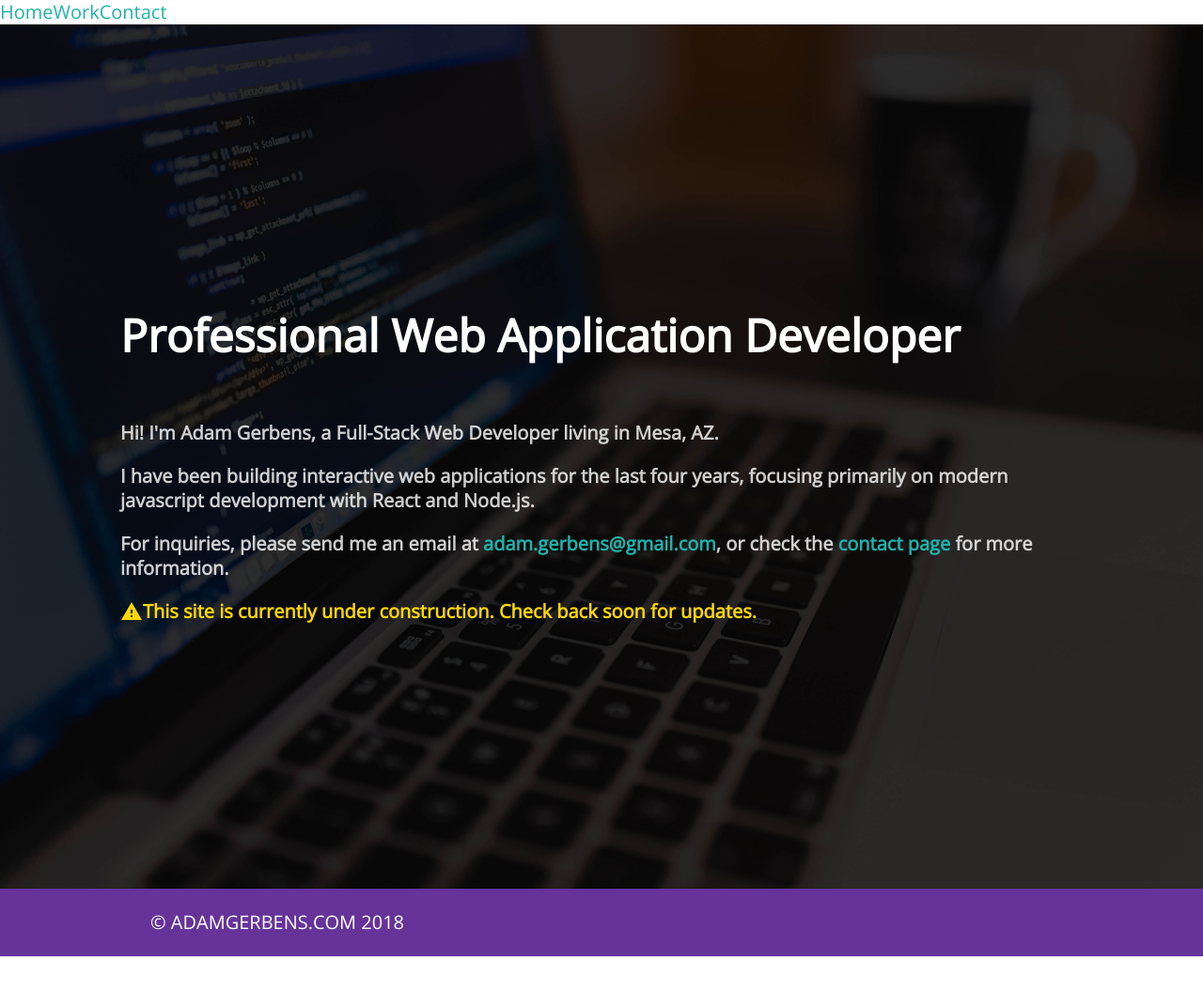
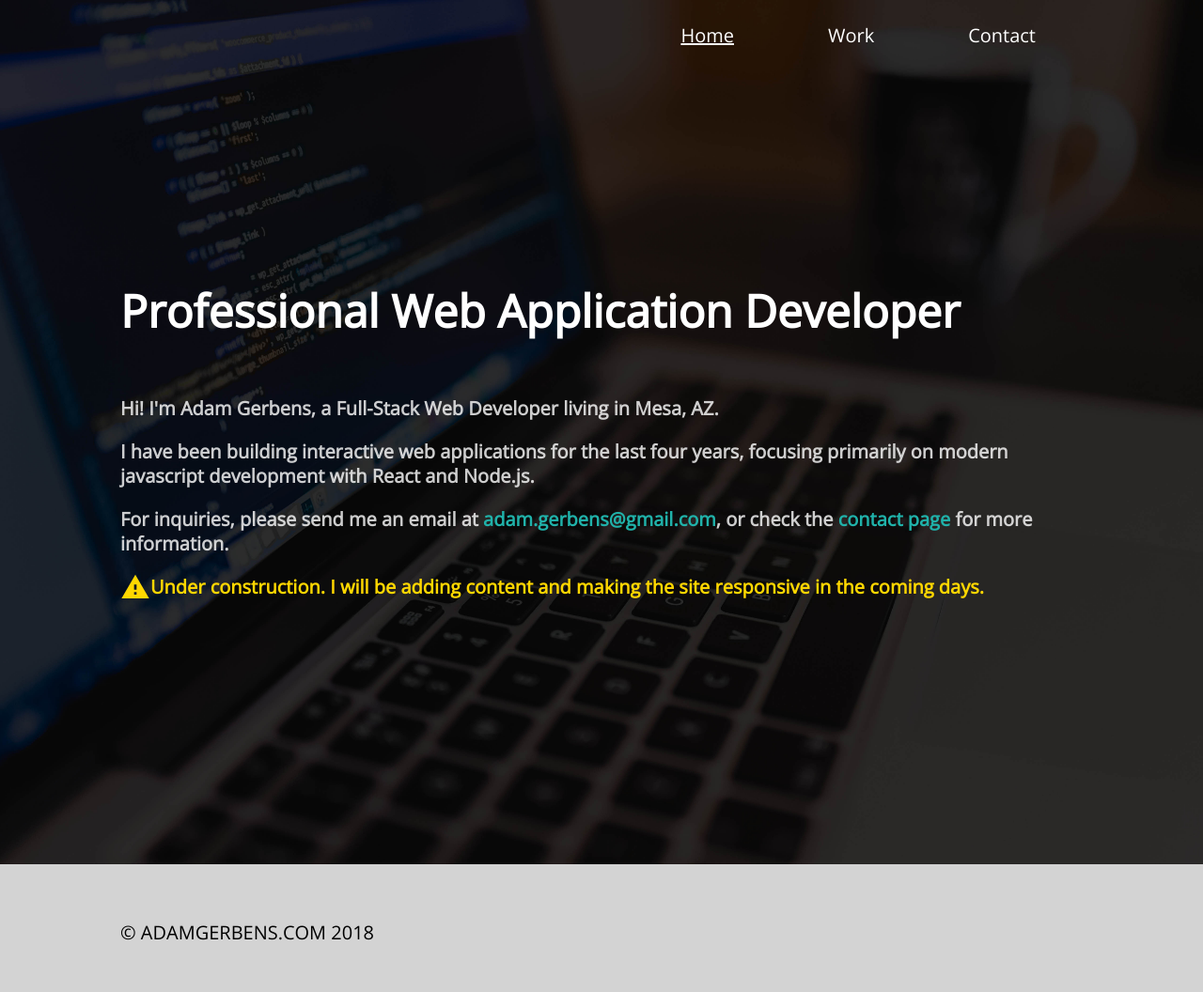
Before and after one commit to agerbens/agerbens.github.io, a Gatsby site: page / in a window 1280 px wide. Shown: the whole page at 94% size. Built offline with nearby package versions, Linux system fonts and the light colour scheme; Gatsby itself is replaced by a stand-in of ours.

Commit message:
Work on header, footer, fix active nav

```diff
--- a/src/components/Footer.js
+++ b/src/components/Footer.js
@@ -1,33 +1,26 @@
-import React from 'react'
-import { Link } from 'gatsby'
+import React from 'react';
+import { Link } from 'gatsby';
 
 const Header = ({ siteTitle }) => (
   <div
     style={{
-      background: 'rebeccapurple',
-      marginBottom: '1.45rem',
+      background: 'lightgray',
+      maxWidth: 1024,
+      padding: '50px 0px',
+      margin: '10px auto',
     }}
   >
-    <div
+    <Link
+      to="/"
       style={{
-        margin: '0 auto',
-        maxWidth: 960,
-        padding: '1.45rem 1.0875rem',
+        color: 'black',
+        textDecoration: 'none',
+        margin: 'auto',
       }}
     >
-      <h1 style={{ margin: 0 }}>
-        <Link
-          to="/"
-          style={{
-            color: 'white',
-            textDecoration: 'none',
-          }}
-        >
-          © ADAMGERBENS.COM 2018
-        </Link>
-      </h1>
-    </div>
+      © ADAMGERBENS.COM 2018
+    </Link>
   </div>
-)
+);
 
-export default Header
+export default Header;
--- a/src/components/Header.js
+++ /dev/null
@@ -1,14 +0,0 @@
-import React from 'react';
-import { Link } from 'gatsby';
-
-const Header = ({ siteTitle }) => (
-  <div className="Header">
-    <div className="HeaderGroup">
-      <Link to="/">Home</Link>
-      <Link to="/work">Work</Link>
-      <Link to="/contact">Contact</Link>
-    </div>
-  </div>
-);
-
-export default Header;
--- /dev/null
+++ b/src/components/Header/header.css
@@ -0,0 +1,22 @@
+.Header {
+  position: fixed;
+  width: 100%;
+  padding: 25px 0;
+  z-index: 100;
+}
+
+.HeaderGroup {
+  max-width: 1024px;
+  margin: 0 auto;
+  display: flex;
+  justify-content: flex-end;
+}
+
+.HeaderGroup a {
+  color: white;
+  margin: 0 50px;
+}
+
+.HeaderGroup .active {
+  text-decoration: underline;
+}
--- /dev/null
+++ b/src/components/Header/index.js
@@ -0,0 +1,22 @@
+import React from 'react';
+import { Link } from 'gatsby';
+
+import './header.css';
+
+const Header = () => (
+  <div className="Header">
+    <div className="HeaderGroup">
+      <Link exact to="/" activeClassName="active">
+        Home
+      </Link>
+      <Link exact to="/work" activeClassName="active">
+        Work
+      </Link>
+      <Link exact to="/contact" activeClassName="active">
+        Contact
+      </Link>
+    </div>
+  </div>
+);
+
+export default Header;
--- a/src/components/UnderConstruction.js
+++ b/src/components/UnderConstruction.js
@@ -6,7 +6,8 @@ export default function UnderConstruction() {
     <span style={{ display: 'flex', alignItems: 'center' }}>
       <Warning />
       <p className="warning">
-        This site is currently under construction. Check back soon for updates.
+        Under construction. I will be adding content and making the site
+        responsive in the coming days.
       </p>
     </span>
   );
--- a/src/components/icons/Warning.js
+++ b/src/components/icons/Warning.js
@@ -4,8 +4,8 @@ export default function Warning() {
   return (
     <svg
       xmlns="http://www.w3.org/2000/svg"
-      width="24"
-      height="24"
+      width="32"
+      height="32"
       viewBox="0 0 24 24"
     >
       <path d="M0 0h24v24H0z" fill="none" />
--- a/src/layouts/site.css
+++ b/src/layouts/site.css
@@ -5,6 +5,7 @@ body {
   font-size: 20px;
   -webkit-font-smoothing: antialiased;
   line-height: 1.3;
+  background-color: lightgray;
 }
 
 a {
--- a/src/pages/index.js
+++ b/src/pages/index.js
@@ -22,8 +22,11 @@ const IndexPage = () => (
         <p>
           For inquiries, please send me an email at{' '}
           <a href="mailto:adam.gerbens@gmail.com">adam.gerbens@gmail.com</a>, or
-          check the <Link to="/contact">contact page</Link> for more
-          information.
+          check the{' '}
+          <Link exact to="/contact">
+            contact page
+          </Link>{' '}
+          for more information.
         </p>
         <UnderConstruction />
       </div>
```
